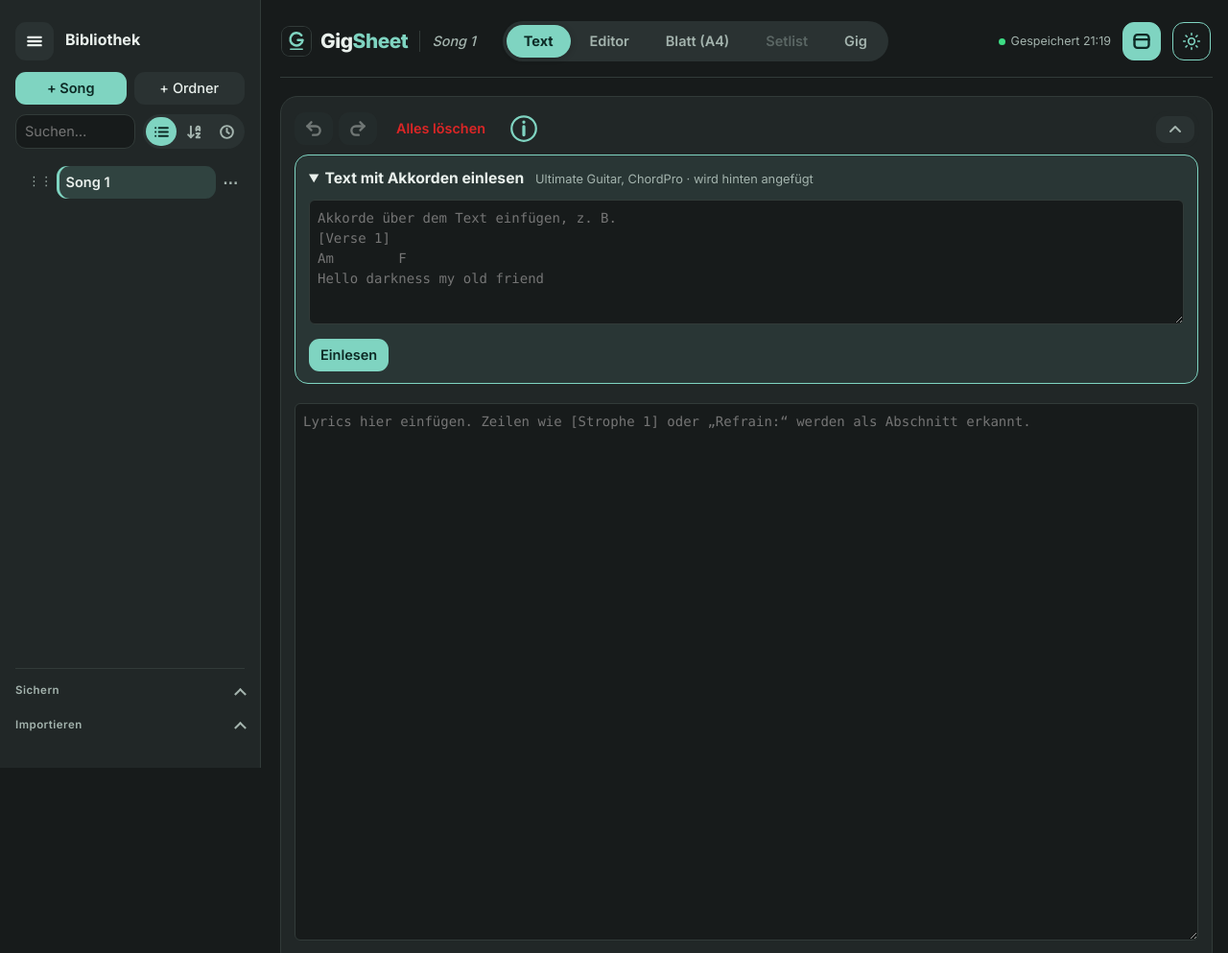
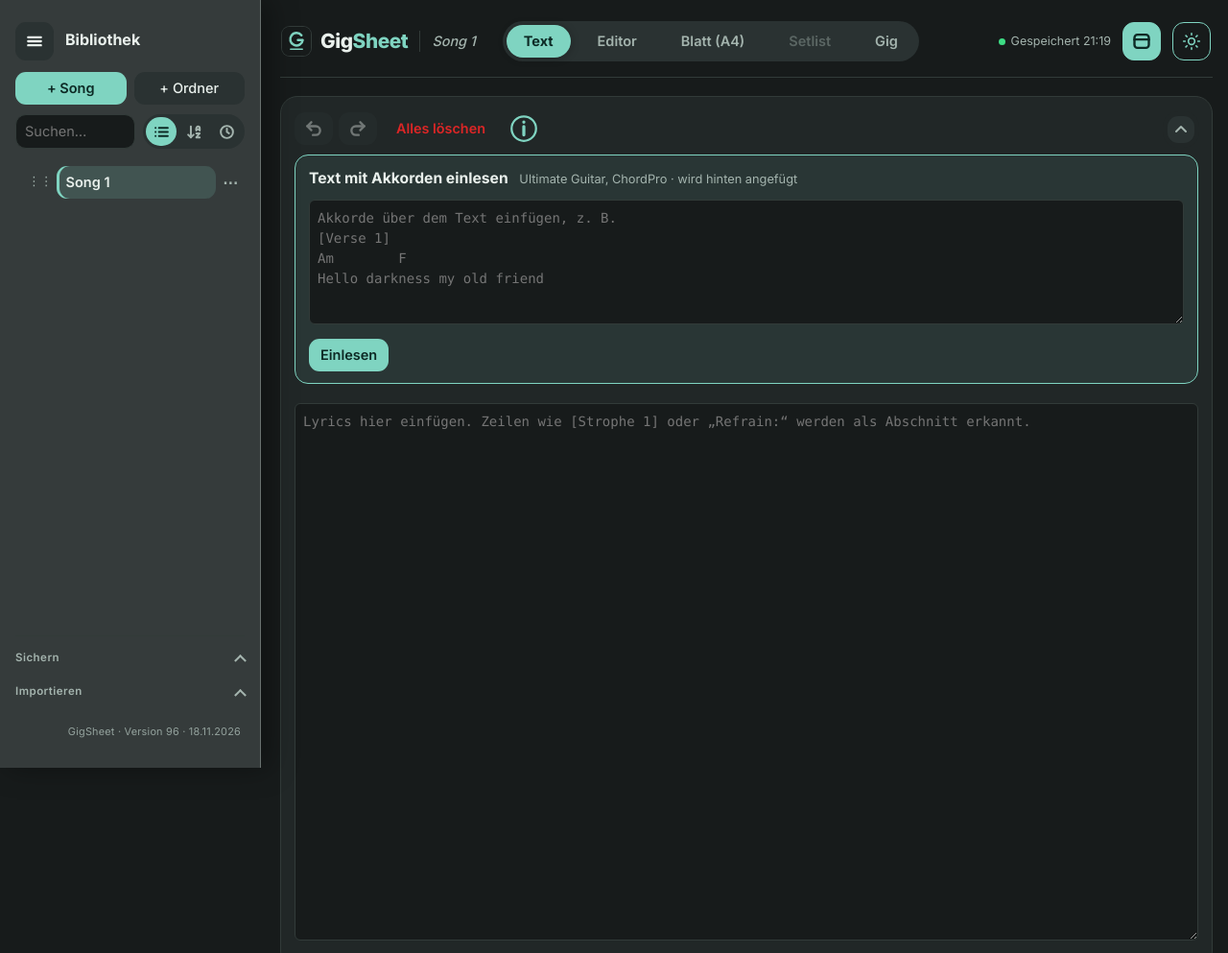
Before and after one commit to flederix/GigSheet, a plain HTML site: page gigsheet.html in a window 1280 px wide. Shown: the top 993 px of the page at 96% size. Drawn offline with nearby package versions, Linux system fonts and the light colour scheme.

Commit message:
Add files via upload

```diff
--- a/gigsheet.html
+++ b/gigsheet.html
@@ -460,11 +460,35 @@ body.notools .bgh .tcol{animation-name:tnudge2}
 .gbar .grow2{order:10;flex:1 0 100%;display:flex;flex-wrap:wrap;align-items:center;gap:8px 12px}
 .gbar .gic{width:46px;height:46px;min-height:46px;padding:0;display:inline-flex;align-items:center;justify-content:center}
 .gbar .gic[hidden]{display:none}
+#side{z-index:4;background:color-mix(in srgb,var(--surface) 90%,var(--ink));border-right:1px solid color-mix(in srgb,var(--line) 70%,var(--ink));box-shadow:8px 0 28px rgba(0,0,0,.34)}
+:root[data-theme=light] #side{box-shadow:8px 0 26px rgba(38,51,47,.14)}
+@media (prefers-color-scheme:light){:root:not([data-theme=dark]) #side{box-shadow:8px 0 26px rgba(38,51,47,.14)}}
+.tcol,.ops>.tcol,#inp>.tcol,#sheetv .tcol,#setv .tcol,#gigv .tcol{width:28px!important;height:28px!important}
+:root[data-theme=light] #side{background:color-mix(in srgb,var(--surface) 80%,var(--ink));border-right-color:color-mix(in srgb,var(--line) 50%,var(--ink))}
+@media (prefers-color-scheme:light){:root:not([data-theme=dark]) #side{background:color-mix(in srgb,var(--surface) 80%,var(--ink));border-right-color:color-mix(in srgb,var(--line) 50%,var(--ink))}}
+#side{--sbg:color-mix(in srgb,var(--surface) 90%,var(--ink))}
+:root[data-theme=light] #side{--sbg:color-mix(in srgb,var(--surface) 80%,var(--ink))}
+@media (prefers-color-scheme:light){:root:not([data-theme=dark]) #side{--sbg:color-mix(in srgb,var(--surface) 80%,var(--ink))}}
+#side #bkw{background:var(--sbg)}
+#side #bkw details.bk{background:transparent}
+#side #bkw .row>button:not(#brep):not(.go){background:color-mix(in srgb,var(--sbg) 78%,var(--bg))}
+#ver{padding:6px 2px 0;font-size:.68rem;color:var(--muted);letter-spacing:.02em;opacity:.85;user-select:text}
+#side #ver{text-align:right;padding:18px 4px 0}
+.tabs{position:relative;gap:10px!important}
+.tabs button{position:relative;z-index:1}
+.tabs button[aria-pressed="true"],.tabs button[aria-pressed="true"]:hover{background:transparent!important;box-shadow:none!important;color:var(--onacc)!important}
+#tabind{position:absolute;left:0;top:0;z-index:0;border-radius:999px;background:var(--chord);box-shadow:0 1px 8px rgba(0,0,0,.28);transition:transform .32s cubic-bezier(.4,0,.2,1),width .32s cubic-bezier(.4,0,.2,1);pointer-events:none}
+.slr{animation:slr .3s cubic-bezier(.2,.7,.2,1)}.sll{animation:sll .3s cubic-bezier(.2,.7,.2,1)}
+@keyframes slr{from{opacity:0;transform:translateX(34px)}to{opacity:1;transform:none}}
+@keyframes sll{from{opacity:0;transform:translateX(-34px)}to{opacity:1;transform:none}}
+@media (prefers-reduced-motion:reduce){#tabind{transition:none}}
+.imp>.ih{color:var(--ink);font-size:.98rem;font-weight:700}.imp>.ih span{margin-left:8px;color:var(--muted);font-size:.8rem;font-weight:400}
+body.notools #impbox{display:none!important}
 </style>
 </head>
 <body>
 <div class="app"><aside id="side" aria-label="Bibliothek"><h2>Bibliothek</h2><div class="row"><button class="go" id="dnew">+ Song</button><button id="dfold">+ Ordner</button></div><div class="row"><input id="lq" placeholder="Suchen…" aria-label="Bibliothek durchsuchen" style="flex:1;min-width:0"><select id="lsort" hidden aria-label="Sortierung"><option value="manual">Eigene</option><option value="name-desc">Name Z–A</option><option value="name">Name</option><option value="recent">Zuletzt</option></select><div class="seg" id="lseg" role="group" aria-label="Sortierung"></div></div>
-<div id="lib"></div><div id="bkw"><details class="bk" id="bkd"><summary>Sichern</summary><div class="row"><button id="bsong" title="Den aktuellen Song als Datei speichern">Song</button><button id="bfold" title="Den Ordner des aktuellen Songs mit allen Songs als Datei speichern">Ordner</button><button id="blib" title="Die gesamte Bibliothek mit allen Ordnern als Datei speichern">Bibliothek</button></div><p class="hint" id="smsg">Speichert Song, Ordner oder die ganze Bibliothek als Datei.</p></details><details class="bk" id="bimd"><summary>Importieren</summary><div class="row"><button id="bimp" title="Eine gesicherte Datei einlesen">Datei wählen</button></div><input type="file" id="bfile" accept=".json,application/json" hidden><div id="bchoice" class="row" hidden><button class="go" id="badd">Hinzufügen</button><button id="brep" title="Achtung: ersetzt die gesamte Bibliothek in diesem Browser">Alles ersetzen</button><button id="bcan" aria-label="Abbrechen" title="Abbrechen"><svg width="16" height="16" viewBox="0 0 24 24" fill="none" stroke="currentColor" stroke-width="3" stroke-linecap="round"><path d="M6 6l12 12M18 6L6 18"/></svg></button></div><p class="hint" id="bmsg">Liest eine mit „Sichern“ gespeicherte Datei ein.</p></details></div></aside><div id="rz" role="separator" aria-orientation="vertical" aria-label="Breite der Bibliothek ändern" tabindex="0" title="Ziehen, um die Breite zu ändern (Doppelklick: zurücksetzen)"></div>
+<div id="lib"></div><div id="bkw"><details class="bk" id="bkd"><summary>Sichern</summary><div class="row"><button id="bsong" title="Den aktuellen Song als Datei speichern">Song</button><button id="bfold" title="Den Ordner des aktuellen Songs mit allen Songs als Datei speichern">Ordner</button><button id="blib" title="Die gesamte Bibliothek mit allen Ordnern als Datei speichern">Bibliothek</button></div><p class="hint" id="smsg">Speichert Song, Ordner oder die ganze Bibliothek als Datei.</p></details><details class="bk" id="bimd"><summary>Importieren</summary><div class="row"><button id="bimp" title="Eine gesicherte Datei einlesen">Datei wählen</button></div><input type="file" id="bfile" accept=".json,application/json" hidden><div id="bchoice" class="row" hidden><button class="go" id="badd">Hinzufügen</button><button id="brep" title="Achtung: ersetzt die gesamte Bibliothek in diesem Browser">Alles ersetzen</button><button id="bcan" aria-label="Abbrechen" title="Abbrechen"><svg width="16" height="16" viewBox="0 0 24 24" fill="none" stroke="currentColor" stroke-width="3" stroke-linecap="round"><path d="M6 6l12 12M18 6L6 18"/></svg></button></div><p class="hint" id="bmsg">Liest eine mit „Sichern“ gespeicherte Datei ein.</p></details><div id="ver" title="Programmversion"></div></div></aside><div id="rz" role="separator" aria-orientation="vertical" aria-label="Breite der Bibliothek ändern" tabindex="0" title="Ziehen, um die Breite zu ändern (Doppelklick: zurücksetzen)"></div>
 <main>
 <div class="top"><div class="hrow"><button id="sidebtn" aria-label="Bibliothek ein- oder ausblenden" aria-expanded="true">☰</button><h1 class="brand"><svg class="logo" viewBox="0 0 512 512" aria-hidden="true"><rect width="512" height="512" rx="112" fill="var(--bg)"/><g fill="none" stroke-linecap="round" stroke-linejoin="round" stroke="var(--chord)"><path d="M345 150A112 112 0 1 0 368 236H282" stroke-width="42"/><path d="M150 398H362" stroke-width="24"/></g></svg><span>Gig<b>Sheet</b></span></h1><span id="curname" class="curname"></span></div>
 <div class="tabs"><button id="tabT" aria-pressed="false">Text</button><button id="tabE" aria-pressed="true">Editor</button><button id="tabS" aria-pressed="false">Blatt (A4)</button><button id="tabL" aria-pressed="false">Setlist</button><button id="tabG" aria-pressed="false">Gig</button></div><div class="tright"><span id="sst" class="sst">Gespeichert</span><button id="tbtn" aria-label="Werkzeugleiste ein- oder ausblenden" aria-pressed="true" title="Werkzeugleiste ein-/ausblenden"><svg width="16" height="16" viewBox="0 0 16 16" fill="none" stroke="currentColor" stroke-width="1.6" stroke-linecap="round" stroke-linejoin="round"><rect x="2" y="2.5" width="12" height="11" rx="2.5"/><path d="M2 6.5h12"/></svg></button><button id="thm" aria-label="Darstellung umschalten"></button></div></div>
@@ -472,10 +496,10 @@ body.notools .bgh .tcol{animation-name:tnudge2}
 <div id="inp">
 <div class="row tbar"><button id="tun" title="Rückgängig (Strg+Z)" aria-label="Text-Änderung rückgängig machen">↶</button><button id="tre" title="Wiederholen (Strg+Y)" aria-label="Text-Änderung wiederholen">↷</button><button id="tclr" class="mini" data-fd="" title="Löscht den gesamten Text und alle Akkorde dieses Songs">Alles löschen</button><span class="info" tabindex="0" role="button" aria-label="Hinweise zum Text-Reiter"><svg width="30" height="30" viewBox="0 0 24 24" fill="none" stroke="currentColor" stroke-width="1.8" stroke-linecap="round" stroke-linejoin="round"><circle cx="12" cy="12" r="10.2"/><path d="M12 10.2v7M12 6.4v.2" stroke-width="2.6"/></svg><span class="tip" role="tooltip">Hier fügst du deinen Text ein und änderst ihn jederzeit. Änderungen gelten sofort im Editor und im Blatt, gesetzte Akkorde bleiben erhalten. Überschriften wie [Strophe 1] oder „Refrain:“ werden als Abschnitt erkannt. Ein Abschnitt ohne Text (z. B. ein zweiter „Refrain“) wird im Blatt automatisch mit Text und Akkorden des ersten gefüllt.</span></span></div>
 <button class="tcol" type="button" aria-label="Werkzeuge ein- oder ausklappen" title="Werkzeuge ein-/ausklappen"><svg width="16" height="16" viewBox="0 0 16 16" fill="none" stroke="currentColor" stroke-width="2" stroke-linecap="round" stroke-linejoin="round"><path d="M3 10l5-5 5 5"/></svg></button>
-<details class="help imp" open><summary>Text mit Akkorden einlesen <span>Ultimate Guitar, ChordPro · wird hinten angefügt</span></summary><textarea id="ugsrc" placeholder="Akkorde über dem Text einfügen, z. B.
+<div class="help imp" id="impbox"><div class="ih">Text mit Akkorden einlesen <span>Ultimate Guitar, ChordPro · wird hinten angefügt</span></div><textarea id="ugsrc" placeholder="Akkorde über dem Text einfügen, z. B.
 [Verse 1]
 Am        F
-Hello darkness my old friend"></textarea><div class="row"><button class="go" id="ugdo">Einlesen</button><span class="hint" id="ugmsg"></span></div></details>
+Hello darkness my old friend"></textarea><div class="row"><button class="go" id="ugdo">Einlesen</button><span class="hint" id="ugmsg"></span></div></div>
 <textarea id="src" placeholder="Lyrics hier einfügen. Zeilen wie [Strophe 1] oder „Refrain:“ werden als Abschnitt erkannt."></textarea>
 
 </div>
@@ -635,7 +659,9 @@ document.addEventListener('keydown',e=>{if(e.key==='Escape'&&menu){menu=null;ren
 function arm(id,fn){if(armDel===id){armDel=null;fn()}else{armDel=id;renderLib();setTimeout(()=>{if(armDel===id){armDel=null;renderLib()}},3000)}}
 function commitRen(ok){const e=$('lib').querySelector('.rn');if(!e||ren===null)return;const id=ren;ren=null;if(ok){const v=e.value.trim(),o=lib.docs.find(d=>d.id===id)||lib.folders.find(f=>f.id===id);if(o&&v){o.name=v;if(lib.docs.includes(o))syncTitle(o,v)}wr(LK,lib)}renderLib()}
 function setSide(o){document.body.classList.toggle('noside',!o);$('sidebtn').setAttribute('aria-expanded',o);try{localStorage.setItem('cs_side',o?'1':'0')}catch(e){}}
+const APP_VERSION='96',APP_DATE='18.11.2026';
 function curFolder(){const a=lib&&lib.docs.find(d=>d.id===lib.active);return a&&a.folder&&lib.folders.some(f=>f.id===a.folder)?a.folder:null}
+
 function tabGate(){const b=$('tabL');if(!b)return;const ok=!!curFolder();b.classList.toggle('dis',!ok);b.setAttribute('aria-disabled',ok?'false':'true');b.title=ok?'':'Diese Funktion ist erst verfügbar, wenn ein Song in einem Ordner liegt.';if(!ok&&view==='set')show('edit')}
 function renderLib(){if(!lib)return;tabGate();{const a=lib.docs.find(d=>d.id===lib.active);$('curname').textContent=a?a.name:''}
 const dr=d=>{const on=d.id===lib.active;let h=`<div class="di${on?' on':''}" data-did="${d.id}"><span class="dh" data-dg="${d.id}" title="Ziehen: in einen Ordner oder an eine andere Position">⋮⋮</span>`+(ren===d.id?`<input class="rn" value="${esc(d.name)}" aria-label="Name">`:`<button class="dn" data-o="${d.id}">${esc(d.name)}</button><button class="mini dm" data-dm="${d.id}" aria-label="Aktionen für dieses Dokument" aria-haspopup="menu" aria-expanded="${menu===d.id}">⋯</button>`);
@@ -1081,7 +1107,12 @@ document.querySelectorAll('#pb .ln2').forEach(ln=>{const rows={};
 ln.querySelectorAll('.sg>.cn').forEach(c=>{const r=c.parentNode.getBoundingClientRect(),k=Math.round(r.top);(rows[k]=rows[k]||[]).push([c,r.left,c.getBoundingClientRect().width])});
 const gap=parseFloat(getComputedStyle(ln).fontSize)*0.35*sc;
 Object.values(rows).forEach(a=>{a.sort((p,q)=>p[1]-q[1]);let pr=-1e9;a.forEach(([c,l,w])=>{const x=Math.max(l,pr+gap);if(x>l)c.style.left=((x-l)/sc)+'px';pr=x+w})})})}
-function show(v){if(view==='text'&&v!=='text'){tH=[];tR=[];tbtn()}view=v;$('textv').hidden=v!=='text';if(v==='text')$('src').value=st.lines.map(L=>L.t).join('\n');$('tabT').setAttribute('aria-pressed',v==='text');$('editv').hidden=v!=='edit';$('sheetv').hidden=v!=='sheet';$('tabE').setAttribute('aria-pressed',v==='edit');$('tabS').setAttribute('aria-pressed',v==='sheet');$('setv').hidden=v!=='set';$('tabL').setAttribute('aria-pressed',v==='set');$('gigv').hidden=v!=='gig';$('tabG').setAttribute('aria-pressed',v==='gig');if(v==='gig')gigEnter();else gigWake(false);if(v==='sheet')sheet();if(v==='set'){setlist(2);requestAnimationFrame(sscale)}}
+const VORD=['text','edit','sheet','set','gig'],VSEC={text:'textv',edit:'editv',sheet:'sheetv',set:'setv',gig:'gigv'},VTAB={text:'tabT',edit:'tabE',sheet:'tabS',set:'tabL',gig:'tabG'};
+function tabInd(first){const w=document.querySelector('.tabs');if(!w)return;let ind=$('tabind');if(!ind){ind=document.createElement('span');ind.id='tabind';w.prepend(ind)}
+const b=$(VTAB[view]);if(!b||!b.offsetWidth)return;if(first)ind.style.transition='none';ind.style.width=b.offsetWidth+'px';ind.style.height=b.offsetHeight+'px';ind.style.transform='translate('+b.offsetLeft+'px,'+b.offsetTop+'px)';if(first){void ind.offsetWidth;ind.style.transition=''}}
+function tabSlide(a,v){if(!a||a===v||matchMedia('(prefers-reduced-motion:reduce)').matches)return;const e=$(VSEC[v]);if(!e)return;const d=VORD.indexOf(v)>VORD.indexOf(a)?'slr':'sll';e.classList.remove('slr','sll');void e.offsetWidth;e.classList.add(d);e.addEventListener('animationend',()=>e.classList.remove('slr','sll'),{once:true})}
+addEventListener('resize',()=>tabInd(true));if(document.fonts&&document.fonts.ready)document.fonts.ready.then(()=>tabInd(true));
+function show(v){const pv0=view;if(view==='text'&&v!=='text'){tH=[];tR=[];tbtn()}view=v;$('textv').hidden=v!=='text';if(v==='text')$('src').value=st.lines.map(L=>L.t).join('\n');$('tabT').setAttribute('aria-pressed',v==='text');$('editv').hidden=v!=='edit';$('sheetv').hidden=v!=='sheet';$('tabE').setAttribute('aria-pressed',v==='edit');$('tabS').setAttribute('aria-pressed',v==='sheet');$('setv').hidden=v!=='set';$('tabL').setAttribute('aria-pressed',v==='set');$('gigv').hidden=v!=='gig';$('tabG').setAttribute('aria-pressed',v==='gig');if(v==='gig')gigEnter();else gigWake(false);if(v==='sheet')sheet();if(v==='set'){setlist(2);requestAnimationFrame(sscale)}tabInd();tabSlide(pv0,v)}
 $('tabT').onclick=()=>show('text');$('tabE').onclick=()=>show('edit');$('tabL').onclick=()=>{if(curFolder())show('set');else toast('Setlist ist erst verfügbar, wenn der Song in einem Ordner liegt.')};$('tabG').onclick=()=>show('gig');$('tabS').onclick=()=>show('sheet');
 [...SIDS,...SCK,'fs'].forEach(i=>{$(i).addEventListener('input',onB);$(i).addEventListener('change',onB)});
 addEventListener('resize',()=>{if(view==='sheet')scale();if(view==='set')sscale();if(view==='gig')gigFix()});
@@ -1251,6 +1282,8 @@ else if(e.key==='PageUp'&&scrollY<=2){e.preventDefault();gigGo(-1)}});
 
 sLoad();
 restore();$('key').value=st.key;$('mode').value=st.minor;render();$('src').value=st.lines.map(L=>L.t).join('\n');ssInit();renderLib();{let s=null;try{s=localStorage.getItem('cs_side')}catch(e){}setSide(s==null?innerWidth>=900:s==='1')}show(st.lines.length?'edit':'text');
+try{const v=$('ver');if(v)v.textContent='GigSheet · Version '+APP_VERSION+' · '+APP_DATE}catch(e){}
+try{tabInd(true)}catch(e){}
 </script>
 </body>
 </html>
```
Also changed, not shown: 2 other files.
